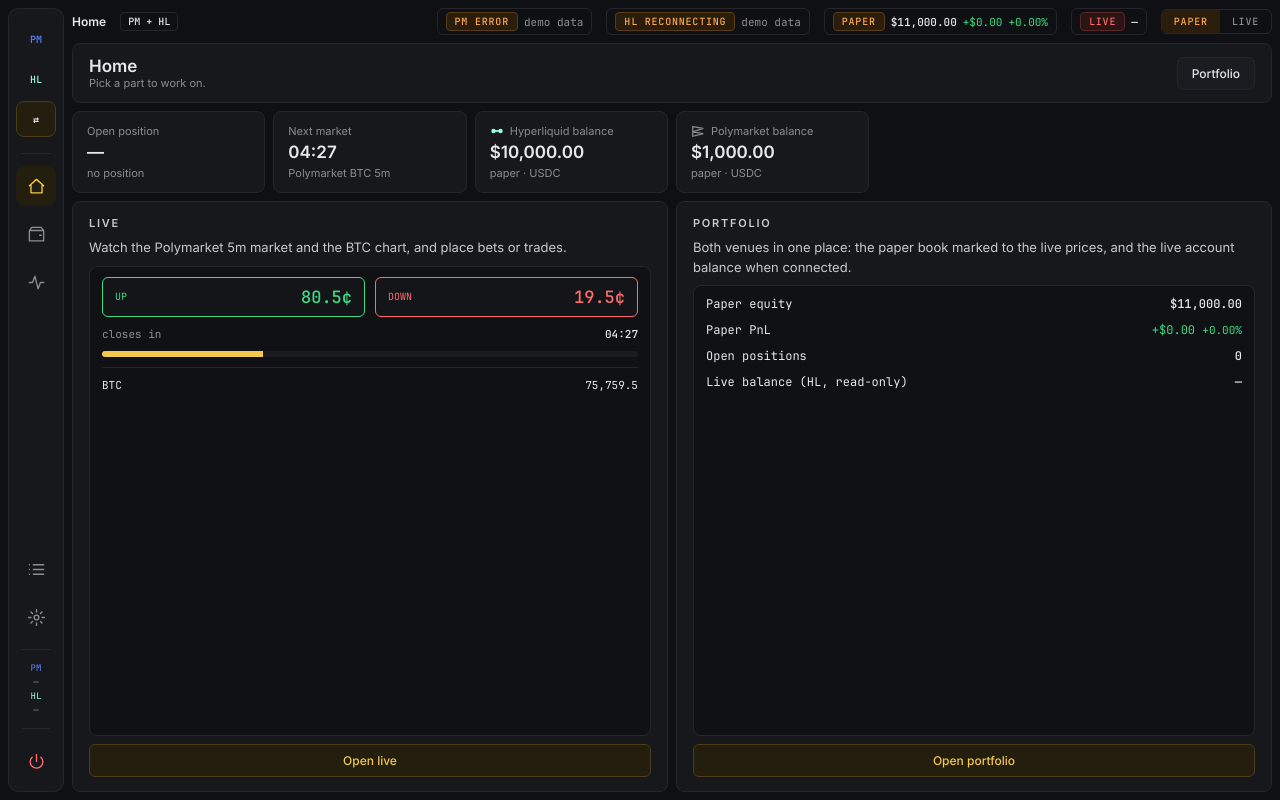
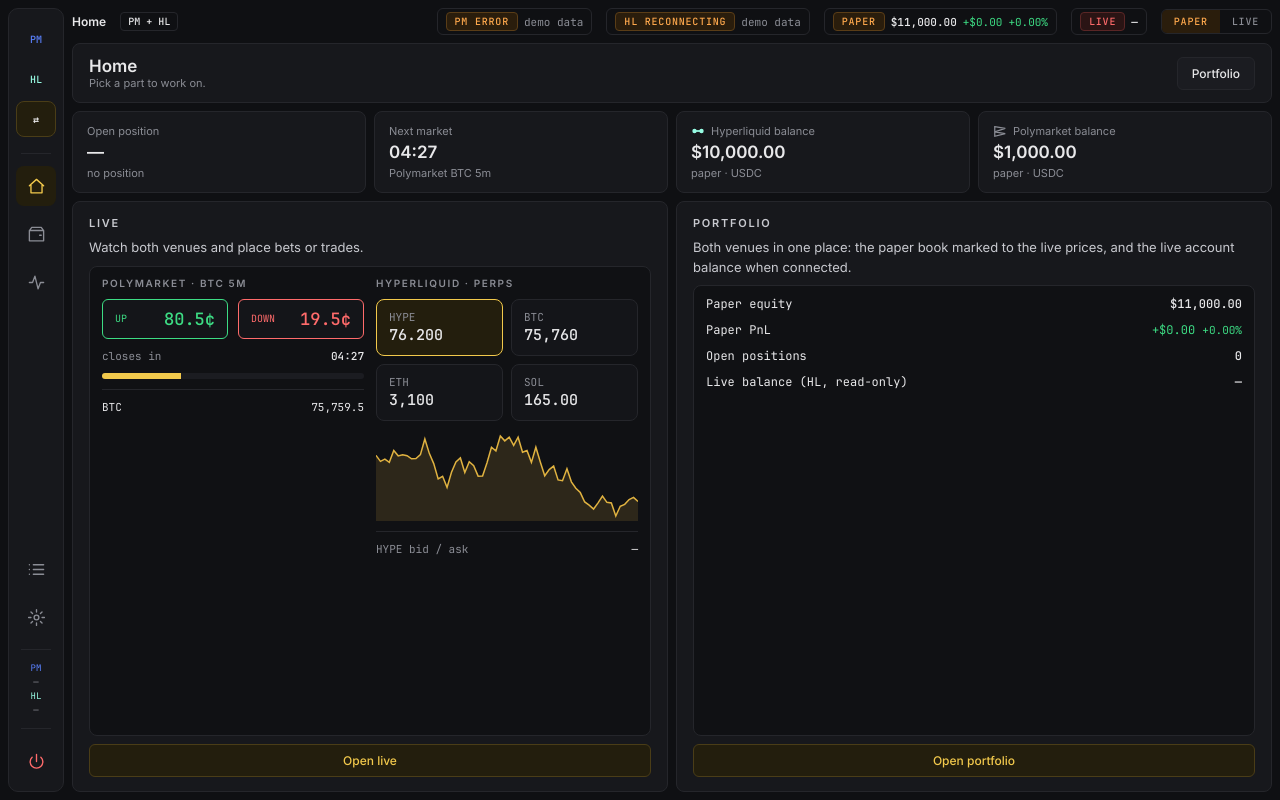
Before and after one commit to Diekope/Bi-trading-GUI, a plain HTML site: page web/index.html in a window 1280 px wide. Drawn offline with Linux system fonts and the light colour scheme; no server answers.

Commit message:
Web sandbox: Hyperliquid home shows Hyperliquid live (no Polymarket), strategies as tiles in the builder card, home grid fix
Co-Authored-By: Claude Sonnet 5.5 <noreply@anthropic.com>

```diff
--- a/web/styles.css
+++ b/web/styles.css
@@ -123,3 +123,7 @@ body[data-venue="Both"] .venue-only { display: none !important; }
 body:not([data-venue="Both"]) .both-only { display: none !important; }
 body[data-venue="Both"] #main .live-card { grid-column: span 6 !important; }
 .bar-foot input { font-size: 12px; } .bar-foot label.cap { display: inline-flex; align-items: center; gap: 4px; white-space: nowrap; }
+.stile { display: grid; gap: 3px; padding: 10px 12px; border: 1px solid var(--border); border-radius: 8px; background: var(--inner); color: var(--text); text-decoration: none; cursor: pointer; font-size: 12px; }
+.stile:hover { border-color: #3a3b41; } .stile.on, .stile.on:hover { border-color: var(--accent); background: var(--accent-bg); }
+.stile.new { place-items: center; border-style: dashed; color: var(--accent); background: none; min-height: 64px; }
+.statrow { grid-column: 1 / -1; display: grid; grid-template-columns: repeat(auto-fit, minmax(190px, 1fr)); gap: 8px; } .statrow > .card { min-width: 0; }
--- a/web/views.js
+++ b/web/views.js
@@ -108,6 +108,12 @@ const bookRows = (side, n) => {
 };
 const posStrip = (venue) => { const rows = P.positions.filter((p) => p.venue === venue); if (state.venue !== "Both") return "";
   return `<div style="border-top:1px solid var(--border);padding-top:6px;display:grid;gap:4px"><span class="cap">Paper positions</span>${rows.map((r) => `<div class="row between mono" style="font-size:11px"><span>${r.market} ${r.kind === "bet" ? r.side : r.side + " " + r.lev + "x"} <span class="muted">${r.kind === "bet" ? "$" + r.stake.toFixed(0) + " @ " + cents(r.entry) : "$" + r.size.toFixed(0) + " @ " + pxFmt(r.entry)}</span></span><span class="row">${pnlCell(pnlOf(feed, r), baseOf(r))}<button class="btn sm" data-act="close-${r.id}">Close</button></span></div>`).join("") || `<span class="cap">none open</span>`}</div>`; };
+const DEMO_MIDS = { HYPE: 76.2, BTC: 75760, ETH: 3100, SOL: 165 };
+const midOf = (c) => feed.hl.mids[c] ?? DEMO_MIDS[c];
+const homePM = () => { const d = pmData(); return `<div style="display:grid;gap:10px;align-content:start"><b class="sec" style="font-size:10px;color:var(--muted)">Polymarket · BTC 5m</b><div class="grid g2"><div class="tile up" style="display:flex;justify-content:space-between;align-items:center"><span class="up mono" style="font-size:10px">UP</span><b class="up mono" style="font-size:17px">${(d.up.mid * 100).toFixed(1)}¢</b></div><div class="tile down" style="display:flex;justify-content:space-between;align-items:center"><span class="down mono" style="font-size:10px">DOWN</span><b class="down mono" style="font-size:17px">${(d.down.mid * 100).toFixed(1)}¢</b></div></div><div class="row between mono" style="font-size:11px"><span class="muted">closes in</span><b>${d.closes}</b></div><div class="progress"><i style="width:30%"></i></div><div class="row between mono" style="font-size:11px;border-top:1px solid var(--border);padding-top:10px"><span>BTC</span><span>${d.btc ? pxFmt(d.btc) : "—"}</span></div></div>`; };
+const homeHL = () => { const S = feed.hl, bk = S.book?.coin === state.coin && health(S).ok ? S.book : null, bid = bk?.bids[0]?.px, ask = bk?.asks[0]?.px;
+  return `<div style="display:grid;gap:10px;align-content:start"><b class="sec" style="font-size:10px;color:var(--muted)">Hyperliquid · perps</b><div class="grid g2" style="gap:8px">${["HYPE", "BTC", "ETH", "SOL"].map((c) => `<a class="stile ${state.coin === c ? "on" : ""}" data-set="coin=${c}" style="gap:1px"><span class="cap mono">${c}</span><b class="mono" style="font-size:15px">${pxFmt(midOf(c))}</b></a>`).join("")}</div><canvas id="hlmini" style="max-height:90px;min-height:60px"></canvas>
+  <div class="row between mono" style="font-size:11px;border-top:1px solid var(--border);padding-top:10px"><span class="muted">${state.coin} bid / ask</span><span>${bid != null ? pxFmt(bid) + " / " + pxFmt(ask) : "—"}</span></div></div>`; };
 const bind = (k, d) => `value="${state.form[k] ?? d}" data-bind="${k}"`;
 const posRows = (list, closable) => list.map((r) => { const pnl = pnlOf(feed, r), mark = markOf(feed, r); return `<tr><td>${vtag(r.venue)}</td><td>${r.market}</td><td>${r.kind === "bet" ? r.side : r.side + " " + r.lev + "x"}</td><td>$${(r.kind === "bet" ? r.stake : r.size).toFixed(0)}</td><td>${r.kind === "bet" ? cents(r.entry) : pxFmt(r.entry)}</td><td>${r.kind === "bet" ? cents(mark) : pxFmt(mark)}</td><td style="text-align:right" title="PnL and % of margin (perp) or stake (bet)">${pnlCell(pnl, baseOf(r))}</td>${closable ? `<td style="text-align:right"><button class="btn sm" data-act="close-${r.id}">${r.kind === "bet" && Date.now() >= r.endMs ? "settling" : "Close"}</button></td>` : ""}</tr>`; }).join("");
 const usd = (n) => `<span class="${n >= 0 ? "up" : "down"}">${n >= 0 ? "+" : "-"}$${Math.abs(n).toFixed(2)}</span>`;
@@ -154,13 +160,13 @@ export const views = {
   home: {
     hub: 1,
     html: () => `${hubHead("Home", "Pick a part to work on.", `<span class="row">${link("portfolio", "Portfolio", "")}<span class="c venue-only">${link("builder", "Create a strategy")}</span></span>`)}
-      ${[["Active strategy", strat().name, strat().tf + " · armed"], ["Last backtest", "-0.42%", "2017 → 2026 · 1m"], ["Open position", "—", "no position"], ["Next market", pmData().closes, "Polymarket BTC 5m"], [hlIcon + " Hyperliquid balance", money(equity(feed, "Hyperliquid")), "paper · USDC"], [pmIcon + " Polymarket balance", money(equity(feed, "Polymarket")), "paper · USDC"]].map(([k, v, s]) => `<section class="card ${/Hyperliquid/.test(k) ? "hl-only" : /Polymarket|Next market/.test(k) ? "pm-only" : /Active strategy|Last backtest/.test(k) ? "venue-only" : ""}" style="padding:12px 14px;gap:4px;grid-column:span 2"><span class="cap" style="display:flex;gap:6px;align-items:center">${k}</span><b style="font-size:17px">${v}</b><span class="cap">${s}</span></section>`).join("")}
-      <section class="card live-card" style="grid-column:span 3"><h2 class="sec">Live</h2><span style="color:var(--soft);line-height:1.5">Watch the Polymarket 5m market and the BTC chart, and place bets or trades.</span>
-        <div class="well grow" style="display:grid;gap:10px;align-content:start;background:var(--well)"><div class="grid g2"><div class="tile up" style="display:flex;justify-content:space-between;align-items:center"><span class="up mono" style="font-size:10px">UP</span><b class="up mono" style="font-size:17px">${(pmData().up.mid * 100).toFixed(1)}¢</b></div><div class="tile down" style="display:flex;justify-content:space-between;align-items:center"><span class="down mono" style="font-size:10px">DOWN</span><b class="down mono" style="font-size:17px">${(pmData().down.mid * 100).toFixed(1)}¢</b></div></div><div class="row between mono" style="font-size:11px"><span class="muted">closes in</span><b>${pmData().closes}</b></div><div class="progress"><i style="width:30%"></i></div><div class="row between mono" style="font-size:11px;border-top:1px solid var(--border);padding-top:10px"><span>BTC</span><span>${pmData().btc ? pxFmt(pmData().btc) : "—"}</span></div></div>${link("live", "Open live")}</section>
+      <div class="statrow">${[["Active strategy", strat().name, strat().tf + " · armed"], ["Last backtest", "-0.42%", "2017 → 2026 · 1m"], ["Open position", "—", "no position"], ["Next market", pmData().closes, "Polymarket BTC 5m"], [hlIcon + " Hyperliquid balance", money(equity(feed, "Hyperliquid")), "paper · USDC"], [pmIcon + " Polymarket balance", money(equity(feed, "Polymarket")), "paper · USDC"]].map(([k, v, s]) => `<section class="card ${/Hyperliquid/.test(k) ? "hl-only" : /Polymarket|Next market/.test(k) ? "pm-only" : /Active strategy|Last backtest/.test(k) ? "venue-only" : ""}" style="padding:12px 14px;gap:4px"><span class="cap" style="display:flex;gap:6px;align-items:center">${k}</span><b style="font-size:17px">${v}</b><span class="cap">${s}</span></section>`).join("")}</div>
+      <section class="card live-card" style="grid-column:span 3"><h2 class="sec">Live</h2><span style="color:var(--soft);line-height:1.5">${state.venue === "Polymarket" ? "Watch the Polymarket 5m market and the BTC chart, and place bets." : state.venue === "Hyperliquid" ? "Watch the Hyperliquid markets and the order book, and place trades." : "Watch both venues and place bets or trades."}</span>
+        <div class="well grow" style="display:grid;gap:12px;align-content:start;background:var(--well);${state.venue === "Both" ? "grid-template-columns:1fr 1fr" : ""}">${state.venue !== "Hyperliquid" ? homePM() : ""}${state.venue !== "Polymarket" ? homeHL() : ""}</div>${link("live", "Open live")}</section>
       <section class="card both-only" style="grid-column:span 6"><h2 class="sec">Portfolio</h2><span style="color:var(--soft);line-height:1.5">Both venues in one place: the paper book marked to the live prices, and the live account balance when connected.</span>
         <div class="well grow" style="background:var(--well);display:grid;gap:10px;align-content:start"><div class="row between mono" style="font-size:12px"><span>Paper equity</span><b>${money(equity(feed))}</b></div><div class="row between mono" style="font-size:12px"><span>Paper PnL</span>${pnlCell(equity(feed) - startEquity(null), startEquity(null))}</div><div class="row between mono" style="font-size:12px"><span>Open positions</span><b>${P.positions.length}</b></div><div class="row between mono" style="font-size:12px"><span>Live balance (HL, read-only)</span><b>${feed.hl.account?.value != null ? money(feed.hl.account.value) : "—"}</b></div></div>${link("portfolio", "Open portfolio")}</section>
       <section class="card venue-only" style="grid-column:span 3"><h2 class="sec">Strategy builder</h2><span style="color:var(--soft);line-height:1.5">Create strategies with blocks, formulas or code, and set their entry and exit rules.</span>
-        <div class="well grow" style="background:var(--well);display:grid;gap:8px;align-content:start"><span class="cap mono" style="letter-spacing:.1em">STRATEGIES</span>${strategies.map((s) => `<div class="row between mono" style="font-size:11px"><span>${s.name}</span><span class="${s.pnl ? "up" : "muted"}">${s.pnl ? "+" + s.pnl + "%" : "draft"}</span></div>`).join("")}<span class="cap mono" style="letter-spacing:.1em;border-top:1px solid var(--border);padding-top:8px">ENTRY FORMULA</span><pre class="code" style="background:var(--canvas);padding:8px;border-radius:6px">band = bollinger_lower(close, 20, 2)\nclose &lt; band and volume &gt; 0</pre><span class="valid" style="width:max-content">✓ valid</span></div><div class="row">${link("builder", "Open builder")}<a class="btn" href="#builder">+ New</a></div></section>
+        <div class="well grow scroll" style="background:var(--well);display:grid;gap:8px;align-content:start"><span class="cap mono" style="letter-spacing:.1em">STRATEGIES</span><div class="grid g2" style="gap:8px">${strategies.map((s, i) => (s.venue !== V() ? "" : `<a class="stile ${i === state.strat ? "on" : ""}" href="#builder" data-set="strat=${i}"><b>${s.name}</b><span class="cap">${s.tf} · ${s.venue === "Polymarket" ? "PM" : "HL"}${i === state.strat ? " · selected" : ""}</span><span class="mono ${s.pnl ? "up" : "muted"}">${s.pnl ? "+" + s.pnl + "%" : "draft"}</span></a>`)).join("")}<a class="stile new" href="#builder">+ New strategy</a></div><span class="cap mono" style="letter-spacing:.1em;border-top:1px solid var(--border);padding-top:8px">ENTRY FORMULA · ${strat().name}</span><pre class="code" style="background:var(--canvas);padding:8px;border-radius:6px">${F().text.replace(/</g, "&lt;").replace(/>/g, "&gt;")}</pre><span class="valid" style="width:max-content">✓ valid</span></div><div class="row">${link("builder", "Open builder")}</div></section>
       <section class="card venue-only" style="grid-column:span 3"><h2 class="sec">Backtest engine</h2><span style="color:var(--soft);line-height:1.5">Replay a strategy on history, candle by candle, then review every result.</span>
         <div class="well grow" style="background:var(--well);display:flex;flex-direction:column;gap:8px"><canvas id="mini" style="max-height:130px"></canvas><span class="cap mono">2017 → 2026 · 1m · 196,496 bars</span><div style="border-top:1px solid var(--border);padding-top:8px;display:grid;gap:10px" class="mono"><div class="row between" style="font-size:12px"><span>PnL</span><span><i style="color:var(--amber)">●</i> -0.42%</span></div><div class="row between" style="font-size:12px"><span>Win rate</span><span><i style="color:var(--amber)">●</i> 44%</span></div><div class="row between" style="font-size:12px"><span>Max DD</span><span><i class="up">▲</i> -2.72%</span></div></div></div><div class="row">${link("backtest", "Open engine")}<a class="btn" href="#backtest">Run</a></div></section>
       <section class="card venue-only" style="grid-column:span 3"><h2 class="sec">ML strategies</h2><span style="color:var(--soft);line-height:1.5">Train a model on the candles, then trade what it predicts.</span>
@@ -279,6 +285,7 @@ function codeMode() {
 export function draw() {
   const o = { volume: state.vol, bands: state.bb }, bt = location.hash === "#backtest", r = rng(3);
   if ($("#hl")) drawCandles($("#hl"), (location.hash === "#live" ? hlData().candles : cs).slice(-120), { ...o, markers: bt ? [{ i: 3, side: "buy" }, { i: 25, side: "sell" }, { i: 50, side: "buy" }, { i: 70, side: "sell" }, { i: 98, side: "buy" }] : [], axis: bt ? 0 : 64 });
+  if ($("#hlmini")) { const c = hlData().candles.slice(-60).map((x) => x.c); drawLines($("#hlmini"), [{ v: c, color: "--accent", fill: true }]); }
   if ($("#pf")) drawLines($("#pf"), [{ v: JSON.parse($("#pf").dataset.series), color: "--indigo" }], { grid: true, fmt: (v) => (v >= 0 ? "+" : "") + v.toFixed(2) + "%" });
   paintAll();
   if ($("#eq")) {
```
